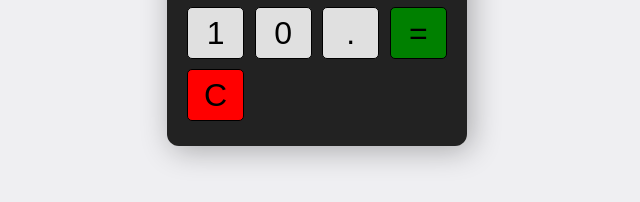
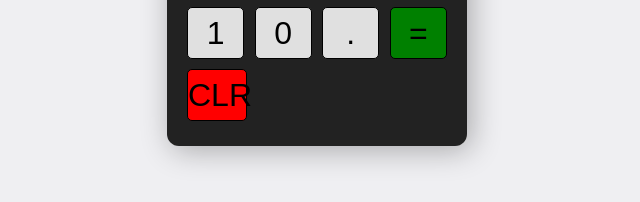
Before and after one commit to patrick-nsolo/SIMPLE-JS-CALCULATOR, a plain HTML site: page index.html in a window 1280 px wide. Shown: the part 504-706 px from the top of the page, 323-963 px from the left. Drawn offline with Linux system fonts and the light colour scheme.

Commit message:
Update index.html
Update index.html

```diff
--- a/index.html
+++ b/index.html
@@ -32,7 +32,7 @@
             <button type="button" class="btn btn-grey" data-num="0">0</button>
             <button type="button" class="btn btn-grey" data-num=".">.</button>
             <button type="button" class="btn-equal">=</button>
-            <button type="button" class="btn btn-clear">C</button>
+            <button type="button" class="btn btn-clear">CLR</button>
         </div>
     </section>
     <script src="app.js"></script>
```
